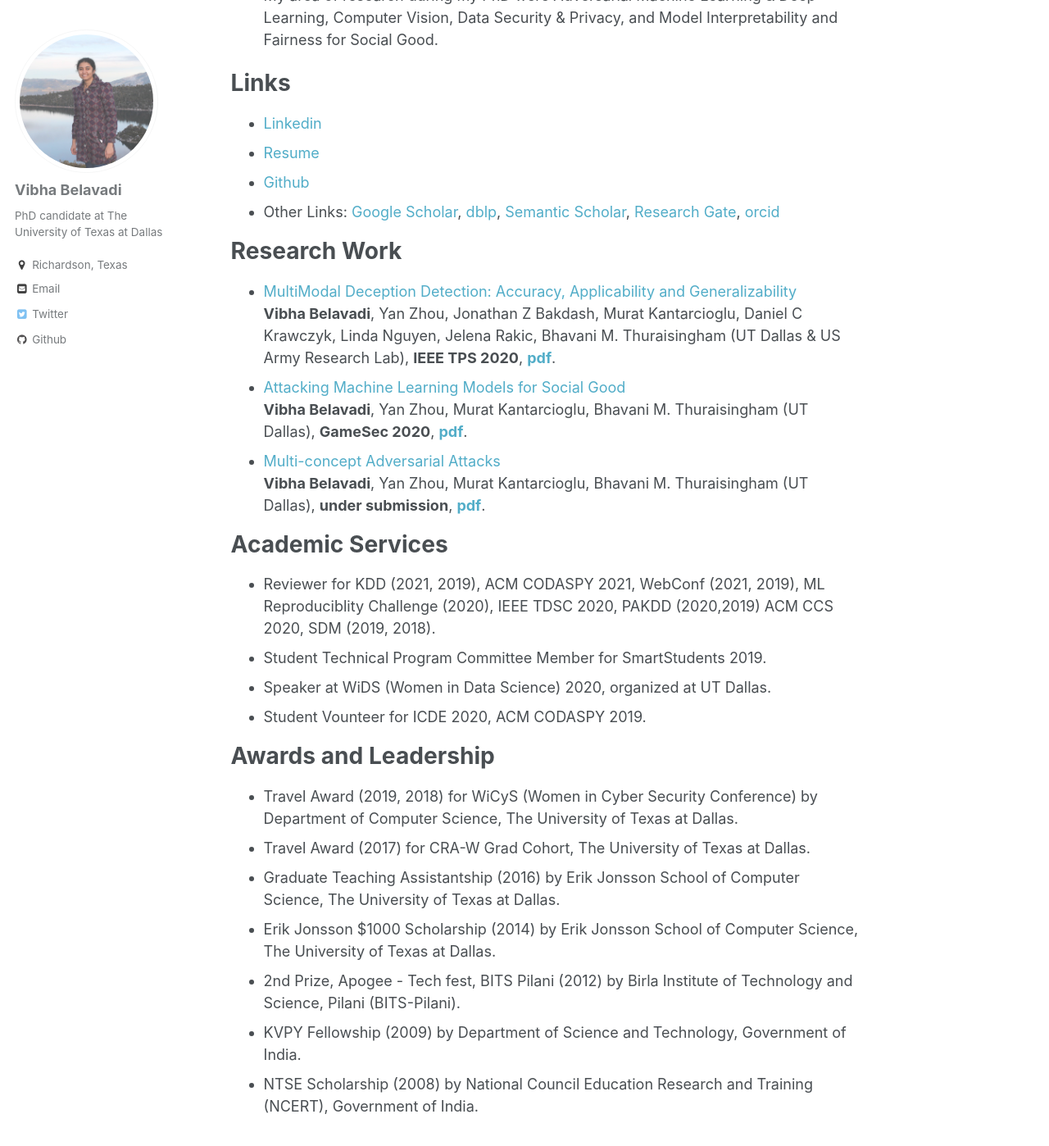
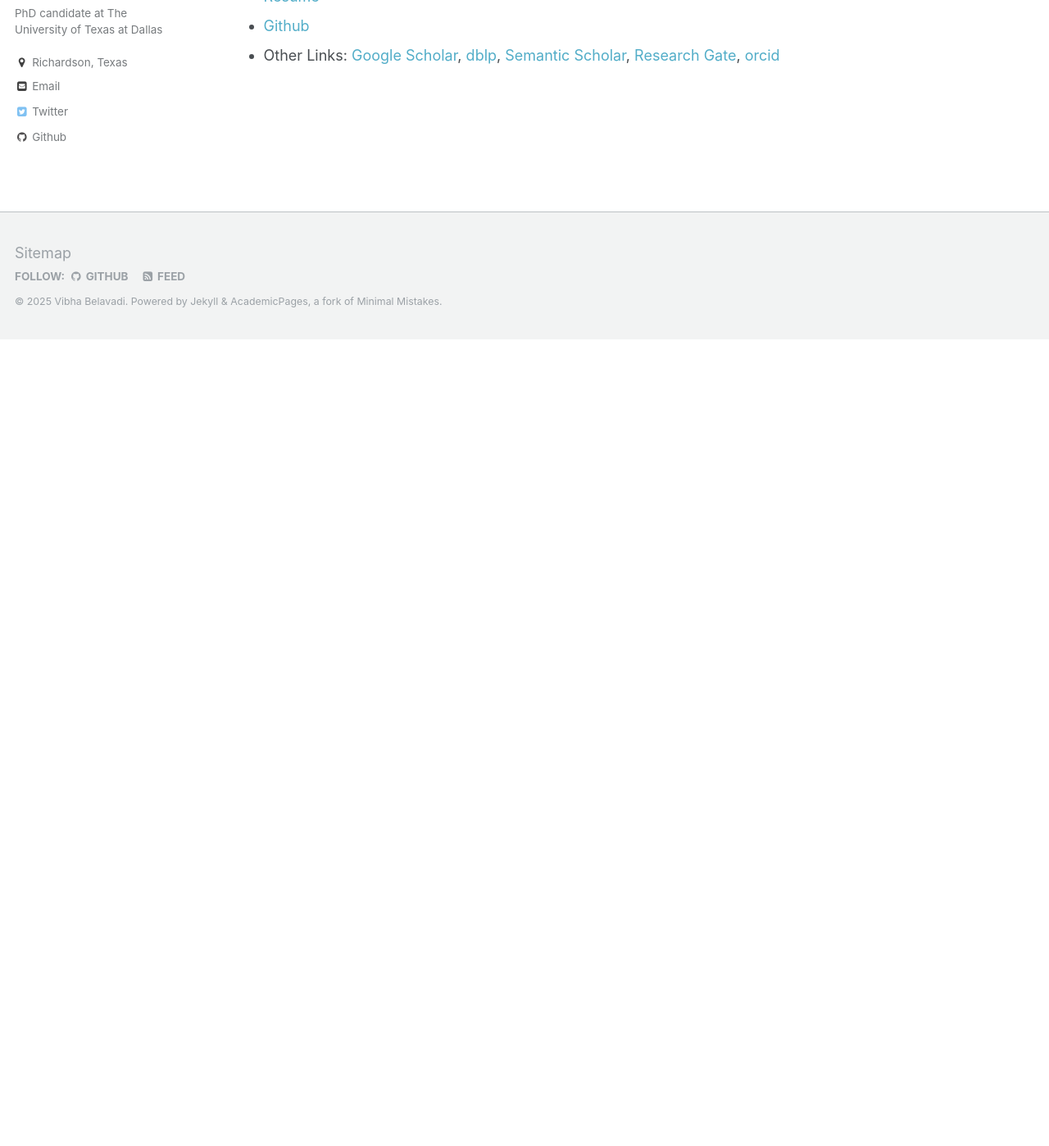
Before and after one commit to VibhaBelavadi/vibhabelavadi.github.io, a Jekyll site: the page built from _pages/about.md, in a window 1280 px wide and 1400 px high, scrolled down 329 px. Shown: the whole window at 82% size. Built offline with Jekyll 4.4.1, drawn with Linux system fonts in a browser that asks for light colours; after the commit the page ends 900 px from its top, so only the background shows below that; some of the changed text lies outside the part shown.

Commit message:
Update about.md

```diff
--- a/_pages/about.md
+++ b/_pages/about.md
@@ -12,9 +12,7 @@ redirect_from:
   - /Cv/
 ---
 
-- I'm currently a Machine Learning Engineer at Adobe working in Adobe Search. Previously, I was a PhD candidate at the [The University of Texas at Dallas](https://www.utdallas.edu) and worked as a Research Assistant at the Data Security and Privacy Lab advised by [Dr. Bhavani Thuraisingham](https://www.utdallas.edu/~bhavani.thuraisingham/) and [Dr. Murat Kantarcioglu](https://www.utdallas.edu/~muratk/). I graduated in August 2022.
-
-- My area of research during my PhD were Adversarial Machine Learning & Deep Learning, Computer Vision, Data Security & Privacy, and Model Interpretability and Fairness for Social Good.
+- I'm currently a Machine Learning Engineer at Adobe working in Adobe Search.
 
 Links
 ======
@@ -22,30 +20,3 @@ Links
 - [Resume](https://vibhabelavadi.github.io/files/VibhaBelavadiResume.pdf)
 - [Github](https://www.github.com/VibhaBelavadi)
 - Other Links: [Google Scholar](https://scholar.google.com/citations?user=6BAyYuwAAAAJ&hl=en), [dblp](https://dblp.uni-trier.de/pid/282/0068.html), [Semantic Scholar](https://www.semanticscholar.org/author/Vibha-Belavadi/2045079863), [Research Gate](https://www.researchgate.net/profile/Vibha_Belavadi), [orcid](https://orcid.org/0000-0002-1244-7702)
-
-Research Work
-======
--	[MultiModal Deception Detection: Accuracy, Applicability and Generalizability](https://ieeexplore.ieee.org/abstract/document/9325368)<br/>
-  <b>Vibha Belavadi</b>, Yan Zhou, Jonathan Z Bakdash, Murat Kantarcioglu, Daniel C Krawczyk, Linda Nguyen, Jelena Rakic, Bhavani M. Thuraisingham (UT Dallas & US Army Research Lab), <b>IEEE TPS 2020</b>, <b>[pdf](https://vibhabelavadi.github.io/files/IEEE_TPS_vision_2020.pdf)</b>.
--	[Attacking Machine Learning Models for Social Good](https://link.springer.com/chapter/10.1007/978-3-030-64793-3_25)<br/>
-  **Vibha Belavadi**, Yan Zhou, Murat Kantarcioglu, Bhavani M. Thuraisingham (UT Dallas), <b>GameSec 2020</b>, <b>[pdf](https://vibhabelavadi.github.io/files/GameSec_2020_Paper.pdf)</b>.
-- [Multi-concept Adversarial Attacks](https://arxiv.org/abs/2110.10287)<br/>
-  **Vibha Belavadi**, Yan Zhou, Murat Kantarcioglu, Bhavani M. Thuraisingham (UT Dallas), <b>under submission</b>, <b>[pdf](https://arxiv.org/pdf/2110.10287.pdf)</b>.
-
-Academic Services
-======
--	Reviewer for KDD (2021, 2019), ACM CODASPY 2021, WebConf (2021, 2019), ML Reproduciblity Challenge (2020), IEEE TDSC 2020, PAKDD (2020,2019) ACM CCS 2020, SDM (2019, 2018).
-- Student Technical Program Committee Member for SmartStudents 2019.
-- Speaker at WiDS (Women in Data Science) 2020, organized at UT Dallas.
-- Student Vounteer for ICDE 2020, ACM CODASPY 2019.
-
-
-Awards and Leadership
-======
-- Travel Award (2019, 2018) for WiCyS (Women in Cyber Security Conference) by Department of Computer Science, The University of Texas at Dallas.
-- Travel Award (2017) for CRA-W Grad Cohort, The University of Texas at Dallas.
-- Graduate Teaching Assistantship (2016) by Erik Jonsson School of Computer Science, The University of Texas at Dallas.
-- Erik Jonsson $1000 Scholarship (2014) by Erik Jonsson School of Computer Science, The University of Texas at Dallas.
-- 2nd Prize, Apogee - Tech fest, BITS Pilani (2012) by Birla Institute of Technology and Science, Pilani (BITS-Pilani).
-- KVPY Fellowship (2009) by Department of Science and Technology, Government of India.
-- NTSE Scholarship (2008) by National Council Education Research and Training (NCERT), Government of India.
```
